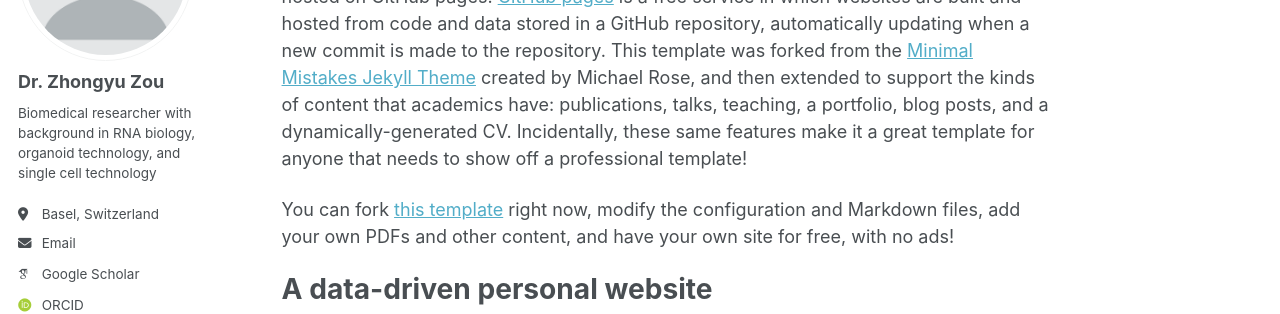
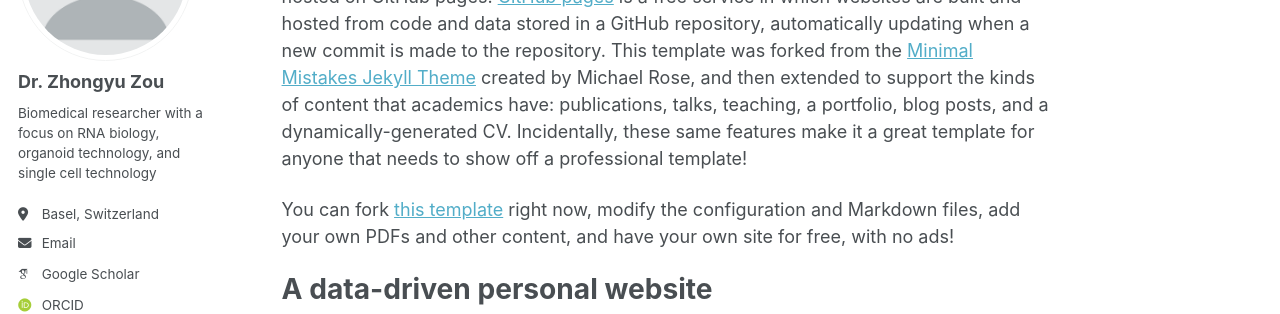
Before and after one commit to zhongyu-zou/zhongyu-zou.github.io, a Jekyll site: the page built from _pages/about.md, in a window 1280 px wide. Shown: the part 215-529 px from the top of the page. Built offline with Jekyll 4.4.1, drawn with Linux system fonts in a browser that asks for light colours; some web fonts are replaced; a script bundle is joined from its source files by our own code; library files that are not in the unit come from our copies; some of the changed lines change nothing that is shown.

Commit message:
Update bio and GitHub link in config file

```diff
--- a/_config.yml
+++ b/_config.yml
@@ -26,7 +26,7 @@
   avatar           : "profile.png"
   name             : "Dr. Zhongyu Zou"
   pronouns         : # example: "she/her"
-  bio              : "Biomedical researcher with background in RNA biology, organoid technology, and single cell technology"
+  bio              : "Biomedical researcher with a focus on RNA biology, organoid technology, and single cell technology"
   location         : "Basel, Switzerland"
   employer         : #"Red Brick University"
   uri              : # URL
@@ -51,7 +51,7 @@
   bitbucket        : # Username - Update with your username on the site
   codepen          : # Username
   dribbble         : # Username
-  github           : "academicpages"
+  github           : "https://github.com/zhongyu-zou"
   kaggle           : # Username
   stackoverflow    : # User number or user number and name (i.e., use "1" or "1/jeff-atwood")
 
```
